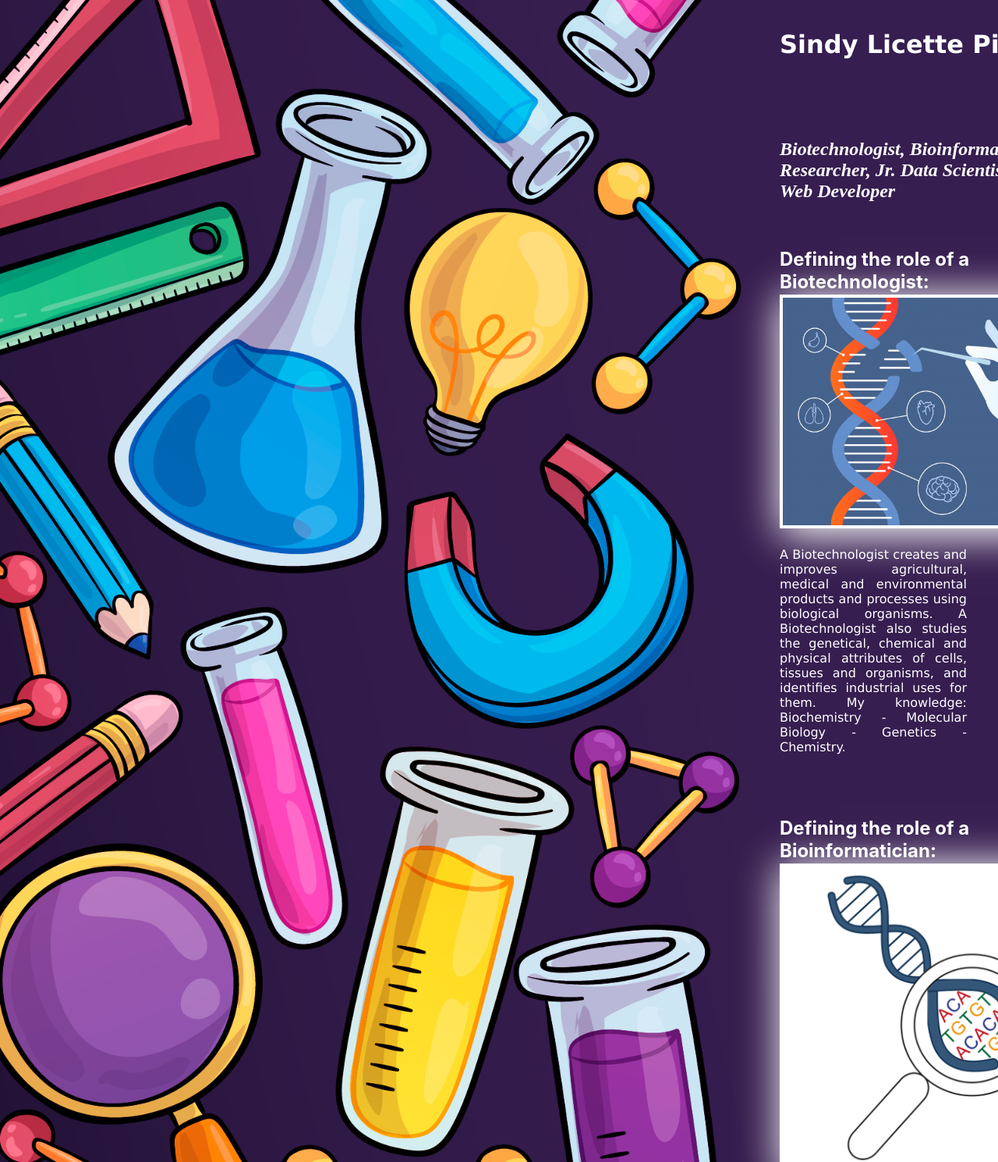
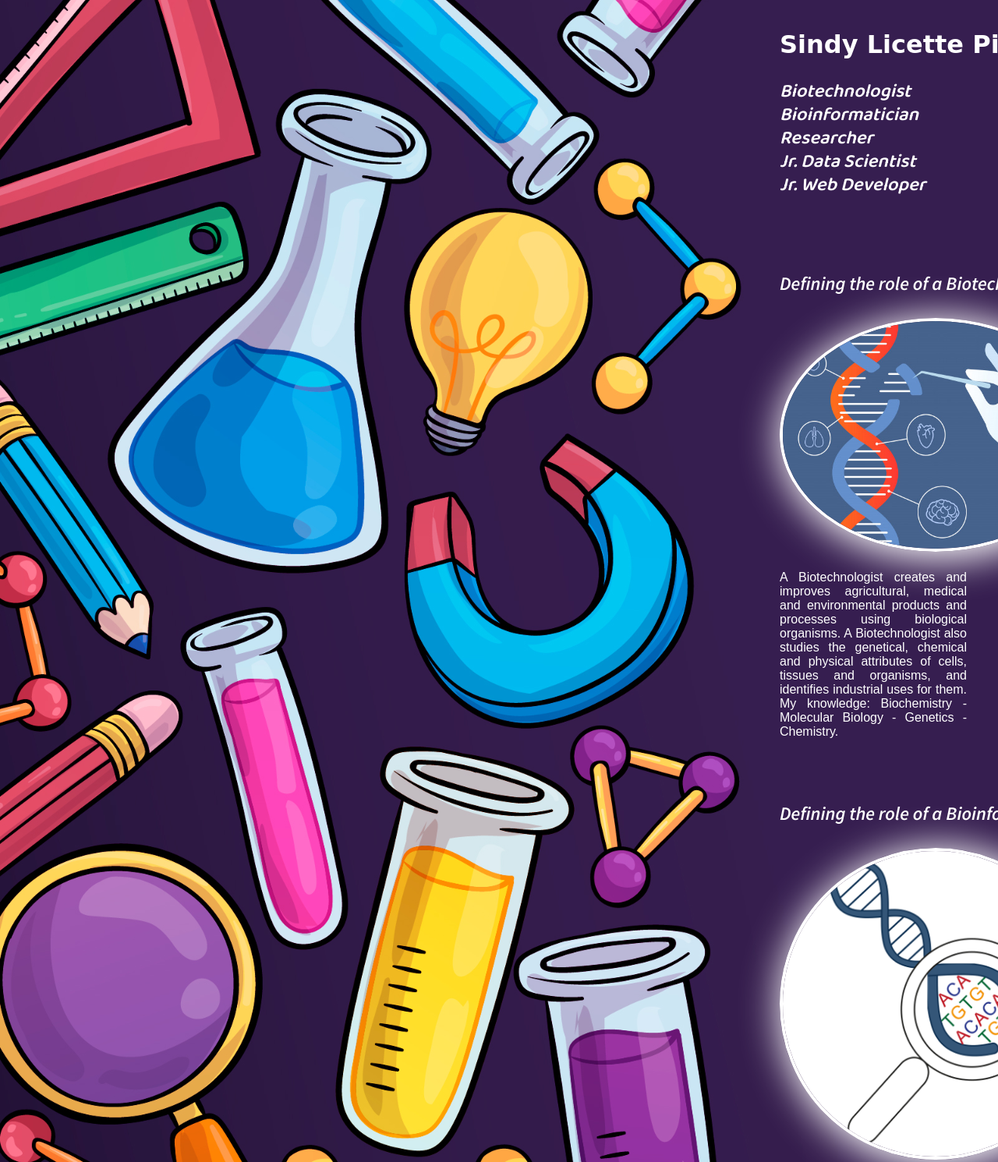
Before and after one commit to SindyPin/imersao-css, a plain HTML site: page index.html in a window 1280 px wide. Shown: the part 42-1533 px from the top of the page at 78% size. Drawn offline with Linux system fonts and the light colour scheme; a web font is replaced by a local one.

Commit message:
Terceira Versão

```diff
--- a/css/estilos.css
+++ b/css/estilos.css
@@ -8,33 +8,14 @@
 }
 
 body {
-  /*background-image: url("https://abrilveja.files.wordpress.com/2020/03/coronavirus-wp.jpg");*/
   background-image: url("../css/fundo.jpg");
-  /*O vh depois do 100 faz com que o background se adapte ao tamanho de qq tela*/
+  /*O vh depois do 200 faz com que o background se adapte ao tamanho de qq tela*/
   background-size: auto 200vh;
   font-family: Verdana;
   height: 100vh;
+  align-content: flex-end;
   color: white;
-  align-content: flex-end;
-  /*  font-size: 12px;*/
 }
-
-/*Se a tela for de pelo menos 400px, os estilos contidos neste arquivo serão carregados*/
-@media (min-width: 400px) {
-  font-size: 14px;
-}
-
-@media (min-width: 600px) {
-  font-size: 18px;
-}
-
-/*Os seguintes comandos de menu (menu ul e menu li) centralizam a header*/
-/*header {
-  height: 100vh;
-  display: flex;
-  justify-content: center;
-  align-items: center;
-}*/
 
 /*O comando .menu chama o conteúdo do arquivo HTML*/
 .menu {
@@ -42,111 +23,6 @@ body {
   position: fixed;
   width: 100vw;
   top: 0px;
-}
-
-/*border: 4px solid #cd5c5c;
-  box-sizing: border-box;
-  1ro parâmetro: a sombra se move para direita (+) ou para esquerda (-)
-  2do parâmetro: sombra se move para cima (-) ou para baixo (+)
-  3ro parâmetro: quão esfumaçada é a sombra
-  4to parâmetro: a dimensão da sombra
-  5to parâmetro: cor da sombra
-  Ver códigos da paleta de cores em: https://htmlcolorcodes.com/color-names/
-  box-shadow: 50px 10px 50px 10px rgb(196, 83, 102);
-  A margem é dada na seguinte ordem: acima esquerda embaixo direita do comoutador*/
-
-h1 {
-  margin: 80px 0px 0px 1000px;
-  height: 60px;
-  width: 400px;
-  font-size: 24px;
-  color: white;
-}
-
-h2 {
-  font-family: "Times New Roman", Times, serif;
-  margin: 80px 0px 0px 1000px;
-  height: 60px;
-  width: 400px;
-  font-size: 24px;
-  color: white;
-  text-align: left;
-}
-
-h3 {
-  font-family: -apple-system, BlinkMacSystemFont, "Segoe UI", Roboto, Oxygen,
-    Ubuntu, Cantarell, "Open Sans", "Helvetica Neue", sans-serif;
-  margin: 80px 0px 0px 1000px;
-  height: 60px;
-  width: 400px;
-  font-size: 24px;
-  color: white;
-}
-
-.img-figure1 {
-  height: 300px;
-  width: 400px;
-  border: 4px solid white;
-  box-shadow: 5px 5px 50px 5px white;
-  box-sizing: border-box;
-  margin: 0px 20px 20px 1000px;
-}
-
-h4 {
-  font-family: -apple-system, BlinkMacSystemFont, "Segoe UI", Roboto, Oxygen,
-    Ubuntu, Cantarell, "Open Sans", "Helvetica Neue", sans-serif;
-  margin: 80px 0px 0px 1000px;
-  height: 60px;
-  width: 400px;
-  font-size: 24px;
-  color: white;
-}
-
-.img-figure2 {
-  height: 400px;
-  width: 400px;
-  border: 4px solid white;
-  box-shadow: 5px 5px 50px 5px white;
-  box-sizing: border-box;
-  margin: 0px 20px 20px 1000px;
-}
-
-h5 {
-  font-family: -apple-system, BlinkMacSystemFont, "Segoe UI", Roboto, Oxygen,
-    Ubuntu, Cantarell, "Open Sans", "Helvetica Neue", sans-serif;
-  margin: 80px 0px 0px 1000px;
-  height: 60px;
-  width: 400px;
-  font-size: 24px;
-  color: white;
-}
-
-.img-figure3 {
-  height: 260px;
-  width: 400px;
-  border: 4px solid white;
-  box-shadow: 5px 5px 50px 5px white;
-  box-sizing: border-box;
-  margin: 0px 20px 20px 1000px;
-}
-
-h6 {
-  font-family: -apple-system, BlinkMacSystemFont, "Segoe UI", Roboto, Oxygen,
-    Ubuntu, Cantarell, "Open Sans", "Helvetica Neue", sans-serif;
-  margin: 80px 0px 0px 1000px;
-  height: 60px;
-  width: 400px;
-  font-size: 24px;
-  color: white;
-}
-
-.img-figure4 {
-  height: 260px;
-  width: 400px;
-  border: 4px solid white;
-  box-shadow: 5px 5px 50px 5px white;
-  box-sizing: border-box;
-  margin: 0px 20px 20px 1000px;
 }
 
 /*O display flex faz com que cada informação do site seja uma coluna*/
@@ -169,29 +45,13 @@ a:hover {
   text-decoration: underline;
 }
 
-/*O "display block" resolve o problema do pedding da caixa fantasma
-das palavras dos links. Caso contrário, quando for aumentar o tamanho do padding,
-os links ficam fora da linha ocupando o espaço do background da tela*/
+/*O "display block" resolve o problema do padding da caixa fantasma
+  das palavras dos links. Caso contrário, quando for aumentar o tamanho do padding,
+  os links ficam fora da linha ocupando o espaço do background da tela*/
 .menu a {
   /*background-color: antiquewhite;*/
   display: block;
   padding: 10px 20px;
-}
-
-.site-title,
-.site-subtitle {
-  color: white;
-}
-
-/*O 4em muda o tamanho de letra conforme ao tamanho da tela
-(4x o tamanho definido na body tag)*/
-.site-title {
-  font-size: 2em;
-}
-
-.site-subtitle {
-  font-style: italic;
-  font-size: 1.5em;
 }
 
 .img-portfolio {
@@ -202,3 +62,101 @@ os links ficam fora da linha ocupando o espaço do background da tela*/
 element.style {
   margin-left: 30px;
 }
+
+/*O 2em muda o tamanho de letra conforme ao tamanho da tela
+(4x o tamanho definido na body tag)*/
+h1 {
+  margin: 80px 0px 0px 1000px;
+  height: 60px;
+  width: 400px;
+  color: white;
+  font-family: "Amita", cursive;
+  font-size: 2em;
+}
+
+h2 {
+  margin: 0px 0px 0px 1000px;
+  height: 30px;
+  width: 400px;
+  color: white;
+  text-align: left;
+  font-family: "Baloo Da 2", cursive;
+  font-style: italic;
+}
+
+h3 {
+  margin: 100px 0px 0px 1000px;
+  height: 60px;
+  width: 400px;
+  font-size: 24px;
+  color: white;
+  font-family: "Source Sans Pro", sans-serif;
+}
+
+.img-figure1 {
+  height: 300px;
+  width: 400px;
+  border: 4px solid white;
+  box-shadow: 5px 5px 50px 5px white;
+  box-sizing: border-box;
+  margin: 0px 20px 20px 1000px;
+  border-radius: 60%;
+}
+
+h4 {
+  margin: 80px 0px 0px 1000px;
+  height: 60px;
+  width: 400px;
+  font-size: 24px;
+  color: white;
+  font-family: "Source Sans Pro", sans-serif;
+}
+
+.img-figure2 {
+  height: 400px;
+  width: 400px;
+  border: 4px solid white;
+  box-shadow: 5px 5px 50px 5px white;
+  box-sizing: border-box;
+  margin: 0px 20px 20px 1000px;
+  border-radius: 60%;
+  border-radius: 60%;
+}
+
+h5 {
+  margin: 80px 0px 0px 1000px;
+  height: 60px;
+  width: 400px;
+  font-size: 24px;
+  color: white;
+  font-family: "Source Sans Pro", sans-serif;
+}
+
+.img-figure3 {
+  height: 260px;
+  width: 400px;
+  border: 4px solid white;
+  box-shadow: 5px 5px 50px 5px white;
+  box-sizing: border-box;
+  margin: 0px 20px 20px 1000px;
+  border-radius: 60%;
+}
+
+h6 {
+  margin: 80px 0px 0px 1000px;
+  height: 60px;
+  width: 400px;
+  font-size: 24px;
+  color: white;
+  font-family: "Source Sans Pro", sans-serif;
+}
+
+.img-figure4 {
+  height: 260px;
+  width: 400px;
+  border: 4px solid white;
+  box-shadow: 5px 5px 50px 5px white;
+  box-sizing: border-box;
+  margin: 0px 20px 20px 1000px;
+  border-radius: 60%;
+}
--- a/index.html
+++ b/index.html
@@ -16,6 +16,7 @@
     <!--A seguinte linha de comando diz que o site carregará o arquivo css presente no caminho especificado
     (caminho do arquivo presente no meu computador)-->
     <link rel="stylesheet" href="css/estilos.css" />
+    <link href="https://fonts.googleapis.com/css2?family=Amita:wght@700&family=Baloo+Da+2:wght@600&family=Josefin+Slab:ital,wght@1,700&family=Source+Sans+Pro:ital,wght@1,600&display=swap" rel="stylesheet">
   </head>
   <!--O body será o copo do site e deve conter pelo menos uma tag "filha"-->
   <body>
@@ -38,8 +39,15 @@
         <!--Eu crio o nome "site-title e site subtitle"-->
         <h1 class="site-title">Sindy Licette Piñero</h1>
         <h2 class="site-subtitle">
-          Biotechnologist, Bioinformatician, Researcher, Jr. Data Scientist and
-          Jr. Web Developer
+            Biotechnologist
+        <h2 class="site-subtitle">
+            Bioinformatician
+        <h2 class="site-subtitle">
+            Researcher
+        <h2 class="site-subtitle">
+            Jr. Data Scientist
+        <h2 class="site-subtitle">
+            Jr. Web Developer
         </h2>
       </div>
     </header>
@@ -52,7 +60,7 @@
           alt="A Biotechnologist creates and improves agricultural, medical and environmental products and processes using biological organisms. A Biotechnologist also studies the genetical, chemical and physical attributes of cells, tissues and organisms, and identifies industrial uses for them. My knowledge: Biochemistry - Molecular Biology - Genetics - Chemistry."
         />
         <figcaption
-          style="margin-left: 1000px; margin-right: 40px; text-align: justify"
+          style="margin-left: 1000px; margin-right: 40px; text-align: justify; font-size: 12pt; font-family: Arial"
         >
           A Biotechnologist creates and improves agricultural, medical and
           environmental products and processes using biological organisms. A
@@ -72,7 +80,7 @@
           alt="A Bioinformatician collects, classifies, stores and interprets a large amount of biological and medical data using Information Technology and Maths tools in order to manage human diseases and to optimise clinical products and services. My knowledge: Human Cancer Researcher."
         />
         <figcaption
-          style="margin-left: 1000px; margin-right: 40px; text-align: justify"
+          style="margin-left: 1000px; margin-right: 40px; text-align: justify; font-size: 12pt; font-family: Arial"
         >
           A Bioinformatician collects, classifies, stores and interprets a large
           amount of biological and medical data using Information Technology and
@@ -90,7 +98,7 @@
           alt="A Data Scientist collects, classifies, stores, and interprets a large amount of data from industries, companies, factories and hospitals. My knowledge: SQL - python - R - Probability and Statistics."
         />
         <figcaption
-          style="margin-left: 1000px; margin-right: 40px; text-align: justify"
+          style="margin-left: 1000px; margin-right: 40px; text-align: justify; font-size: 12pt; font-family: Arial"
         >
           A Data Scientist collects, classifies, stores, and interprets a large
           amount of data from industries, companies, factories and hospitals. My
@@ -107,7 +115,7 @@
           alt="Jr. Web developer: Front-end - Chemistry and Laboratory Technician - Musician (Piano and Tubular Organ) - Languages: Portuguese, Spanish, English and French - Volunteer Worker (Pathfinders)."
         />
         <figcaption
-          style="margin-left: 1000px; margin-right: 40px; margin-bottom: 100px; text-align: justify;"
+          style="margin-left: 1000px; margin-right: 40px; margin-bottom: 100px; text-align: justify; font-size: 12pt; font-family: Arial"
         >
           Jr. Web developer (Front-end) - Chemistry and Laboratory Technician -
           Musician (Piano and Tubular Organ) - Languages: Portuguese, Spanish,
```
